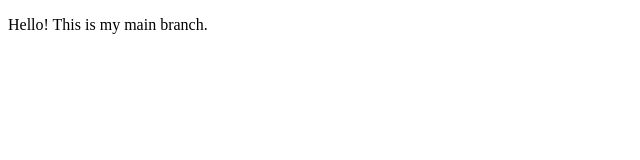
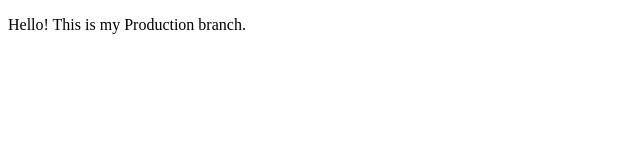
Before and after one commit to himanee20/Himanee_45_Mid2025, a plain HTML site: page index.html in a window 1280 px wide. Shown: the full height of the page, 0-640 px from the left. Drawn offline with Linux system fonts and the light colour scheme.

Commit message:
second commit

```diff
--- a/index.html
+++ b/index.html
@@ -6,6 +6,6 @@
     <title>Document</title>
 </head>
 <body>
-    <p>Hello! This is my main branch.</p>
+    <p>Hello! This is my Production branch.</p>
 </body>
 </html>
```
